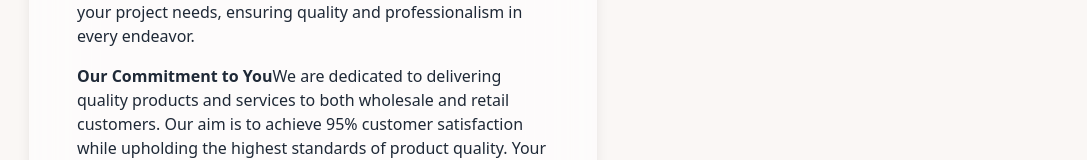
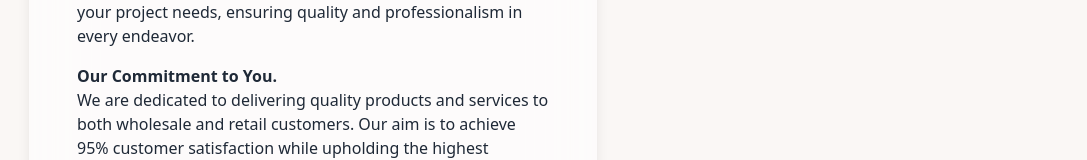
Before and after one commit to emuobopleasure/KojohwoGlobal-store, a React (Create React App) app: page /about in a window 1280 px wide. Shown: the part 1196-1356 px from the top of the page, without its empty margins (99-1186 px from the left). Built offline with nearby package versions, Linux system fonts and the light colour scheme; a web font is replaced by a local one.

Commit message:
Adjusted the alignment of divs in the About section from center to start

```diff
--- a/src/pages/About.js
+++ b/src/pages/About.js
@@ -10,8 +10,8 @@ const AboutPage = () => {
         <style dangerouslySetInnerHTML={{ __html: "\n      @media (min-width: 992px) {\n        .rotate-lg-6 {\n          transform: rotate(6deg);\n        }\n      }\n\n      /* These are the KEY styles - you can add them directly to any object you want in your project */\n      .fancy-border-radius {\n        border-radius: 53% 47% 52% 48% / 36% 41% 59% 64%;\n      }\n    " }} />
         {/* Jumbotron */}
         <div className="container mx-auto xl:px-32 text-center lg:text-left">
-          <div className="grid lg:grid-cols-2 items-center">
-            <div className="mb-12 lg:mb-0">
+          <div className="grid lg:grid-cols-2 items-start">
+            <div className="about-text-grid mb-12 lg:mb-0">
               <div className="relative block rounded-lg shadow-lg px-6 py-12 md:px-12 lg:-mr-14" style={{ background: 'hsla(0, 0%, 100%, 0.55)', backdropFilter: 'blur(30px)', zIndex: 1 }}>
                 <h2 className="text-3xl font-bold mb-4 display-5">
                   About Kojohwo Global Services
@@ -60,7 +60,7 @@ const AboutPage = () => {
                     </li>
                   </ul>
 
-                  <span className='font-bold'>Our Commitment to You</span>
+                  <div className='font-bold'>Our Commitment to You.</div>
 
                   We are dedicated to delivering quality products and services to both wholesale and retail customers. Our aim is to achieve 95% customer satisfaction while upholding the highest standards of product quality. Your trust in us drives our passion for excellence.
 
```
